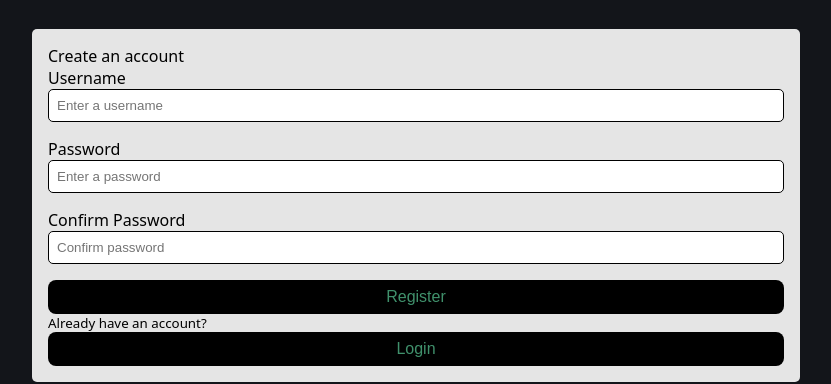
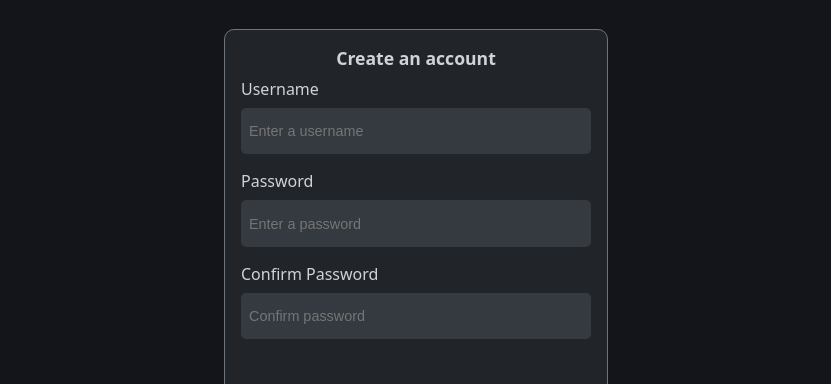
Before and after one commit to internetdrew/hackers-the-api, an Astro site in the folder client/: page / in a window 1280 px wide. Shown: the part 114-498 px from the top of the page, without its empty margins (224-1055 px from the left). Built offline with nearby package versions, Linux system fonts and the light colour scheme; Astro itself is replaced by a stand-in of ours; no server answers.

Commit message:
add styles for react components

```diff
--- a/client/src/index.css
+++ b/client/src/index.css
@@ -1,41 +1,63 @@
 .form-container {
-  background-color: #e5e5e5;
-  color: black;
+  background-color: #212529;
+  color: #ced4da;
+  border: 0.5px solid #6c757d;
   padding: 1rem;
-  border-radius: 5px;
-  width: 100%;
+  border-radius: 10px;
   display: flex;
   flex-direction: column;
+  margin: 0 auto;
 
   button {
     width: 100%;
-    padding: 0.5rem;
+    padding: 0.85rem;
     border-radius: 8px;
-    background-color: black;
-    color: #40916c;
+    color: #e6e6e6;
     font-size: 1rem;
     cursor: pointer;
     border: none;
-    margin-top: auto;
+    background-color: #495057;
+    transition: 0.3s;
+  }
+
+  button:not(.submit-btn):hover {
+    background-color: #6c757d;
+  }
+
+  .submit-btn {
+    margin-top: 2rem;
+    background-color: #3a8361;
+  }
+  .submit-btn:hover {
+    background-color: #40916c;
   }
 
   form {
     display: flex;
     flex-direction: column;
     gap: 1rem;
-    flex: 1;
   }
 
   input {
-    padding: 0.5rem;
+    padding: 0.95rem 0.5rem;
     border-radius: 5px;
-    border: 1px solid;
+    border: none;
+    font-size: 0.9rem;
+    background-color: #343a40;
+    color: #f8f9fa;
+  }
+}
+
+@media screen and (min-width: 768px) {
+  .form-container {
+    width: 50%;
   }
 }
 
 .formControl {
   display: flex;
   flex-direction: column;
+  gap: 0.5rem;
 
   label {
     font-size: 1rem;
@@ -45,3 +67,15 @@
     color: #e63946;
   }
 }
+
+.or {
+  text-align: center;
+  margin: 1.5rem 0 0.5rem 0;
+}
+
+.form-title {
+  font-weight: bold;
+  font-size: 1.1rem;
+  margin-bottom: 0.5rem;
+  text-align: center;
+}
```
